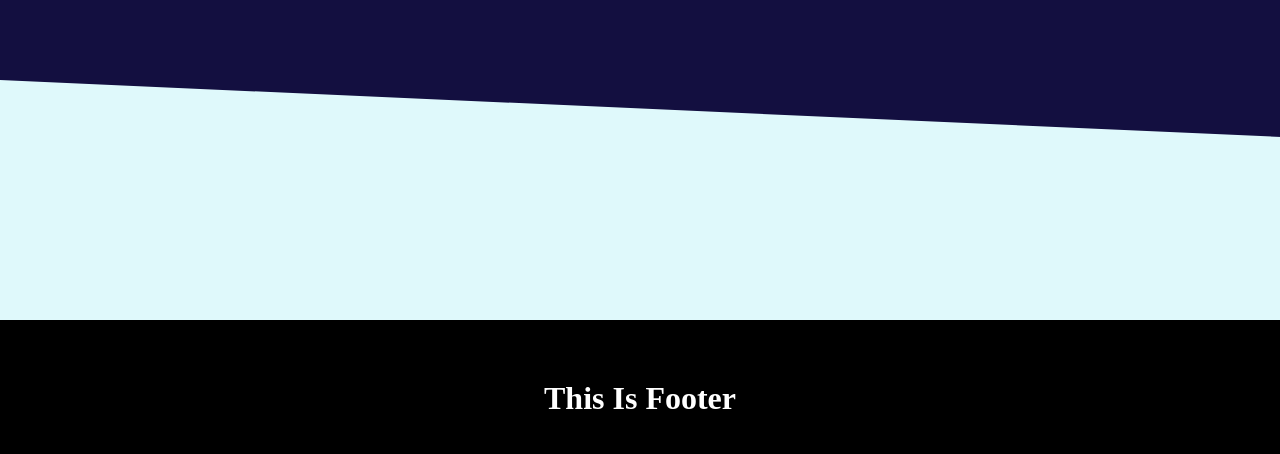
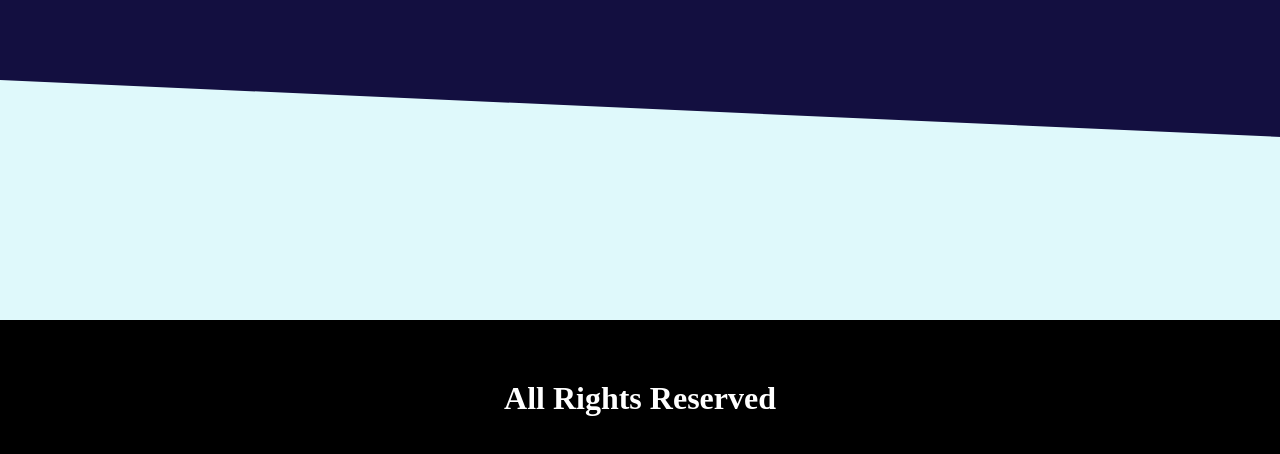
Before and after one commit to rirefat24/narrow-background-using-css, a plain HTML site: page index.html in a window 1280 px wide. Shown: the part 560-1014 px from the top of the page. Drawn offline with Linux system fonts and the light colour scheme.

Commit message:
Update index.html

```diff
--- a/index.html
+++ b/index.html
@@ -18,7 +18,7 @@
 	</div>
 	<div class="services-area"></div>
 	<div class="footer-area">
-		<h1>This is footer</h1>
+		<h1>All rights reserved</h1>
 	</div>
 
 </div>
```
